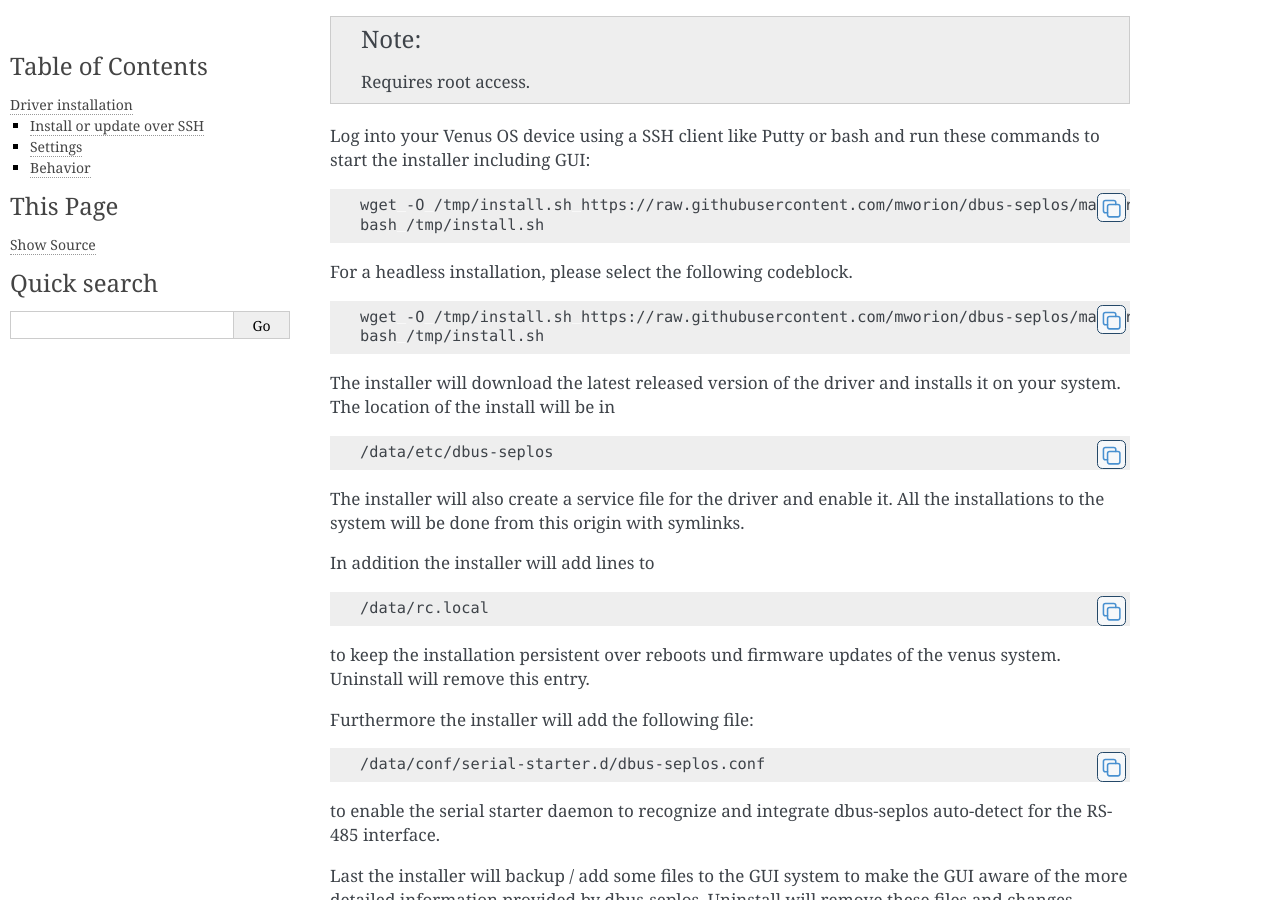
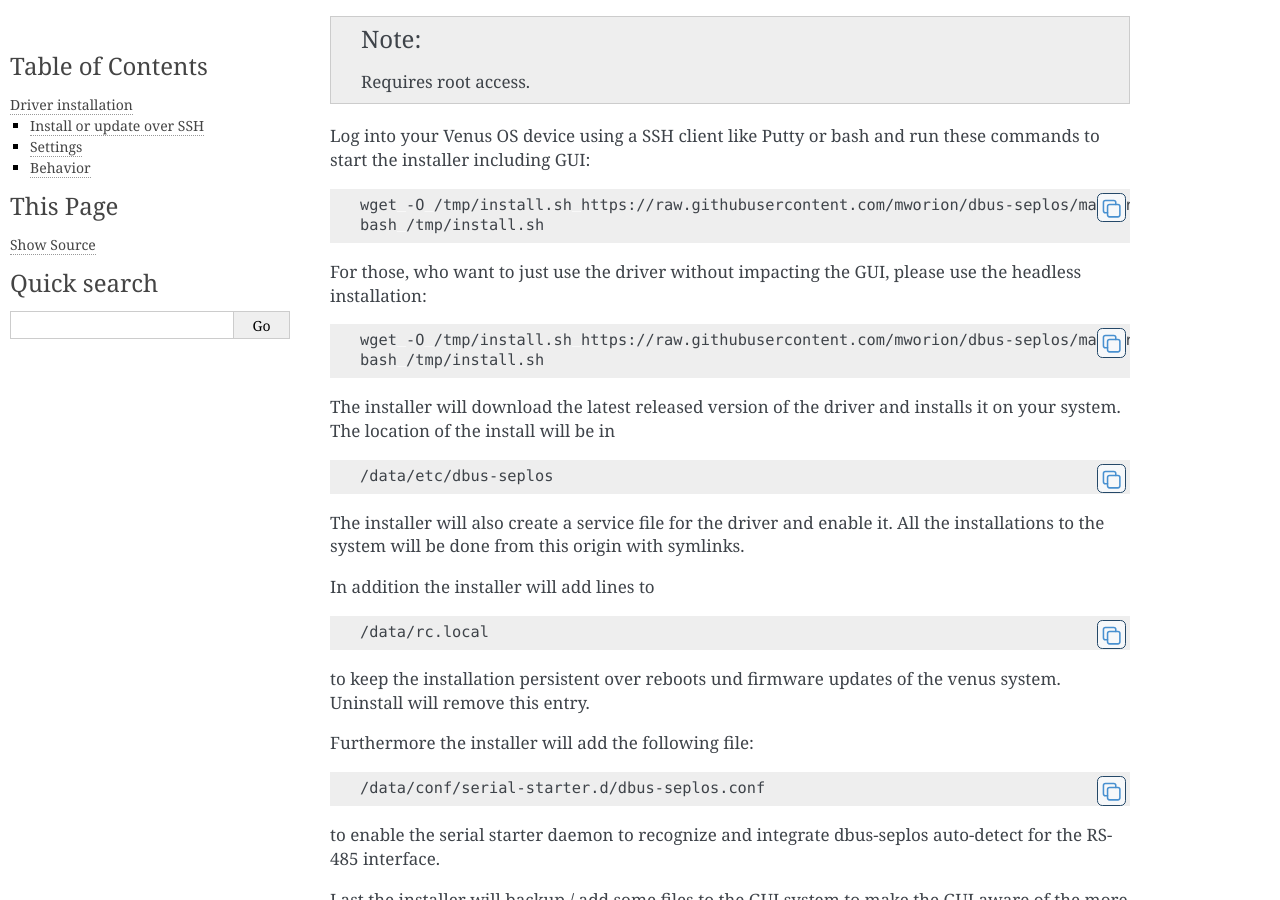
Before and after one commit to mworion/dbus-seplos, a Sphinx documentation site: the page built from doc/installation/index.rst, in a window 1280 px wide and 900 px high, scrolled down 584 px. Built offline with Sphinx 7.4.7, drawn with Linux system fonts in a browser that asks for light colours.

Commit message:
optimize doc

```diff
--- a/doc/installation/index.rst
+++ b/doc/installation/index.rst
@@ -24,7 +24,8 @@ these commands to start the installer including GUI:
    wget -O /tmp/install.sh https://raw.githubusercontent.com/mworion/dbus-seplos/master/install-target-gui.sh
    bash /tmp/install.sh
 
-For a headless installation, please select the following codeblock.
+For those, who want to just use the driver without impacting the GUI, please use the
+headless installation:
 
 .. code-block:: bash
 
```
